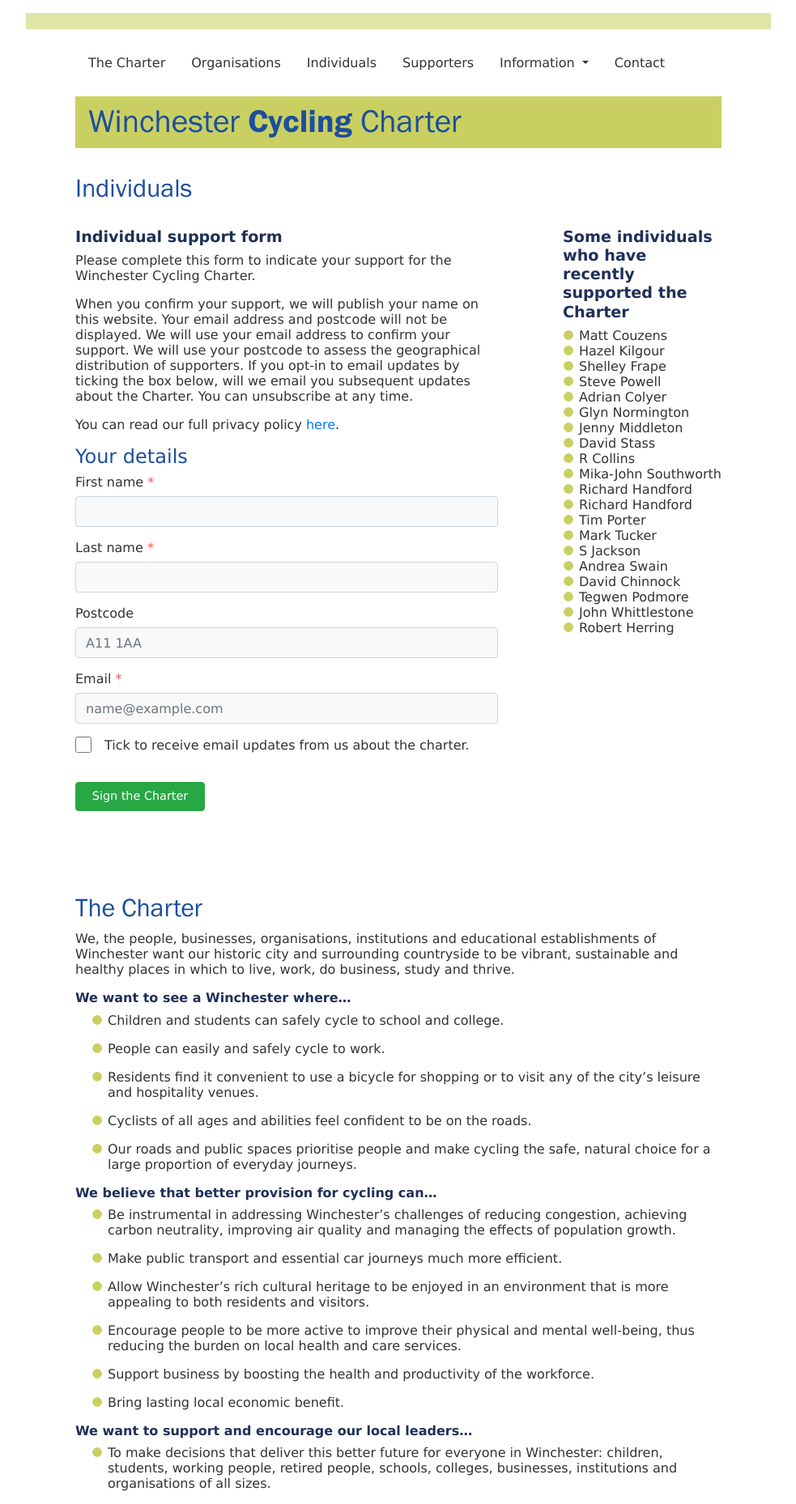
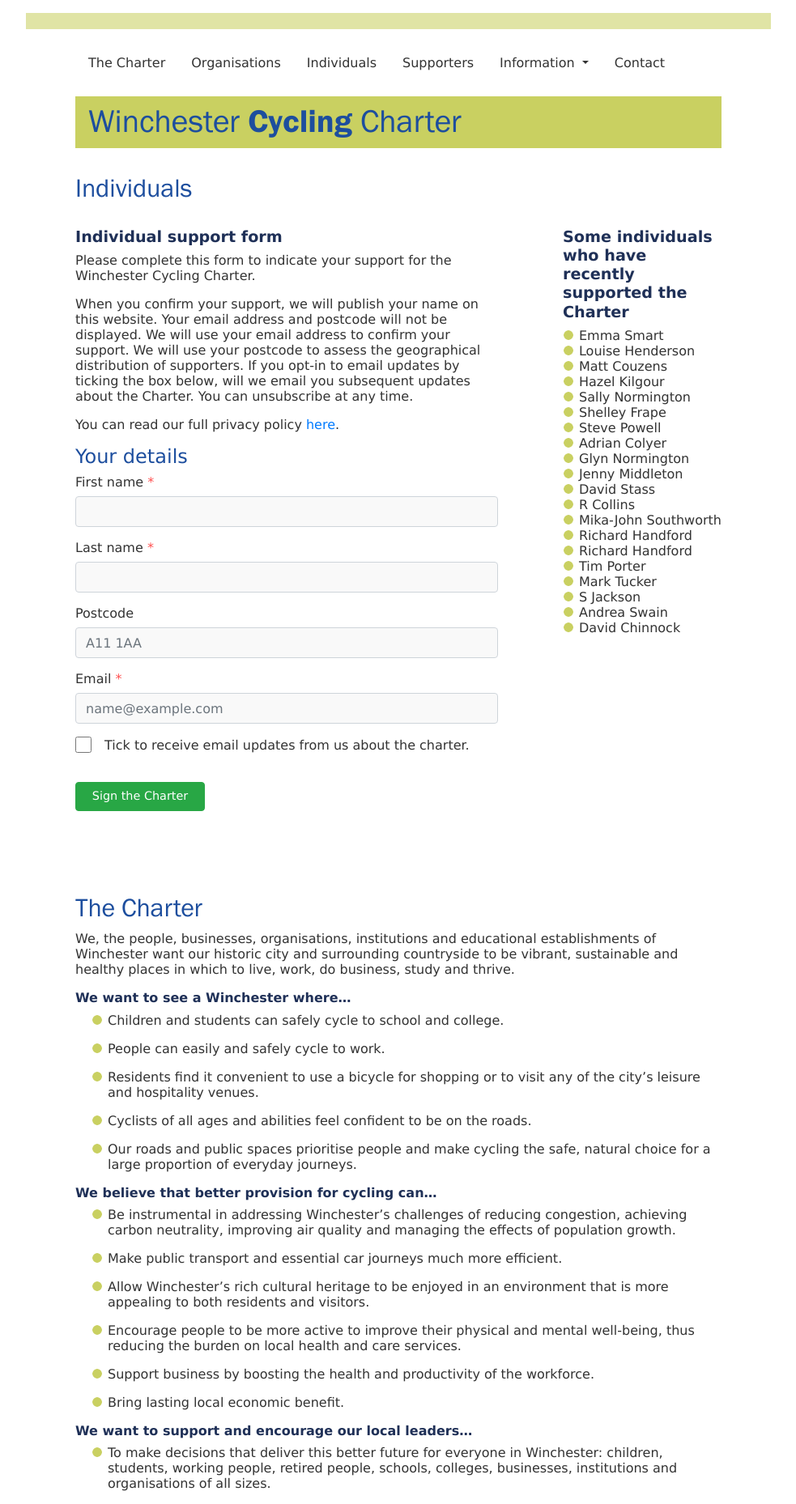
Before and after one commit to winchestercyclingcharter/winchestercyclingcharter.github.io, a Jekyll site: the page built from ind-page.md, in a window 1280 px wide. Shown: the whole page at 81% size, without its empty margins (148-1131 px from the left). Built offline with Jekyll 4.4.1, drawn with Linux system fonts in a browser that asks for light colours; nearby versions of some CDN libraries.

Commit message:
Update people.yml

```diff
--- a/_data/people.yml
+++ b/_data/people.yml
@@ -718,3 +718,6 @@ people:
 - { lastname: Kilgour , firstname: Hazel , dt: 20211022-102922-384887 }
 - { lastname: Dunlop, firstname: Jonathan, dt: 20211017-071536-623807 }
 - { lastname: Couzens, firstname: Matt, dt: 20211022-130837-987629 }
+- { lastname: Normington, firstname: Sally, dt: 20211022-083642-174608 }
+- { lastname: Henderson, firstname: Louise, dt: 20211022-194445-374235 }
+- { lastname: Smart, firstname: Emma, dt: 20211022-231011-415931 }
```
